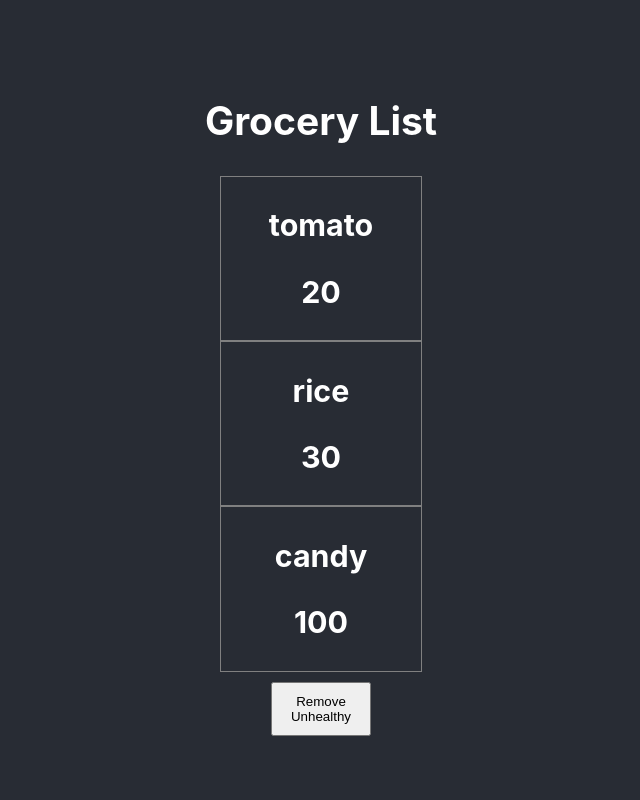
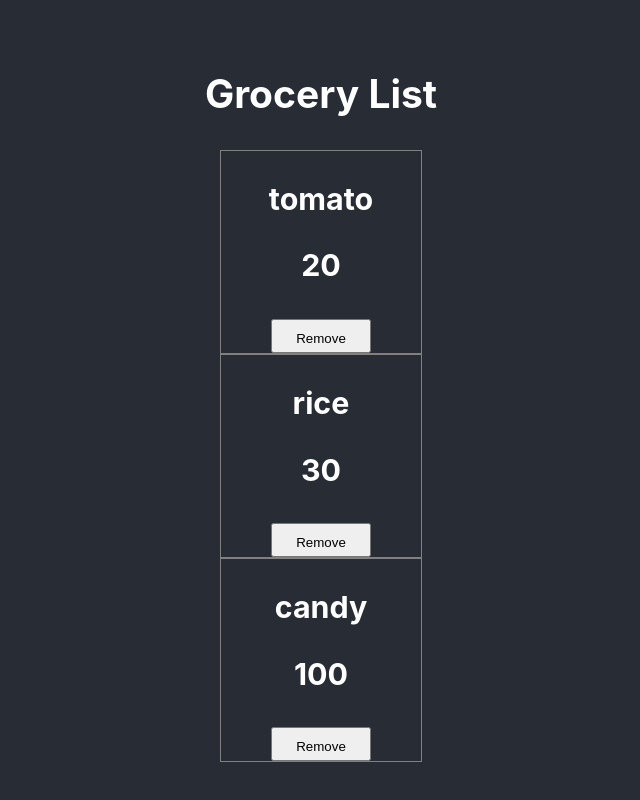
Before and after one commit to mikegoodstadt/udemy-react-hooks-course, a React (Create React App) app: page / in a window 1280 px wide. Shown: the whole page, without its empty margins (319-959 px from the left). Built offline with nearby package versions, Linux system fonts and the light colour scheme.

Commit message:
3.22 multiple states

```diff
--- a/src/App.js
+++ b/src/App.js
@@ -10,10 +10,15 @@ const initList = [
 
 function App() {
   const [list, setList] = useState(initList);
+  const [editable, setEditable] = useState(false);
 
-  const removeUnhealthyHandle = (e) => {
-    const filteredList = list.filter(v => v.calorie <= 50);
+  function removeItemHandle(e) {
+    const filteredList = list.filter((v) => v.name !== e.target.name);
     setList(filteredList);
+  }
+
+  function makeEditableHandle() {
+    setEditable(true);
   }
 
   return (
@@ -21,9 +26,16 @@ function App() {
       <header className='App-header'>
         <h2>Grocery List</h2>
         {list.map((v, k) => {
-          return <Item key={`${k}${v.name}${v.calorie}`} item={v}></Item>;
+          return (
+            <Item
+              key={`${k}${v.name}${v.calorie}`}
+              item={v}
+              onClick={removeItemHandle}
+              editable={editable}
+              onDoubleClick={makeEditableHandle}
+            ></Item>
+          );
         })}
-        <button onClick={removeUnhealthyHandle} className="remove-button">Remove Unhealthy</button>
       </header>
     </div>
   );
--- a/src/App.scss
+++ b/src/App.scss
@@ -40,6 +40,6 @@
 .remove-button {
   width: 100px;
   padding-top: 10px;
-  padding-bottom: 10px;
-  margin-top: 10px;
+  padding-bottom: 5px;
+  margin-top: 5px;
 }
--- a/src/components/item.js
+++ b/src/components/item.js
@@ -4,8 +4,19 @@ import './item.css';
 function Item(props) {
   return (
     <div className='item-style'>
-      <h3>{props.item.name}</h3>
+      {props.editable ? (
+        <input type='text' defaultValue={props.item.name}></input>
+      ) : (
+        <h3 onDoubleClick={props.onDoubleClick}>{props.item.name}</h3>
+      )}
       <h3>{props.item.calorie}</h3>
+      <button
+        name={props.item.name}
+        onClick={props.onClick}
+        className='remove-button'
+      >
+        Remove
+      </button>
     </div>
   );
 }
```
Also changed, not shown: 2 other files (tests, documents, lock files or other folders).
